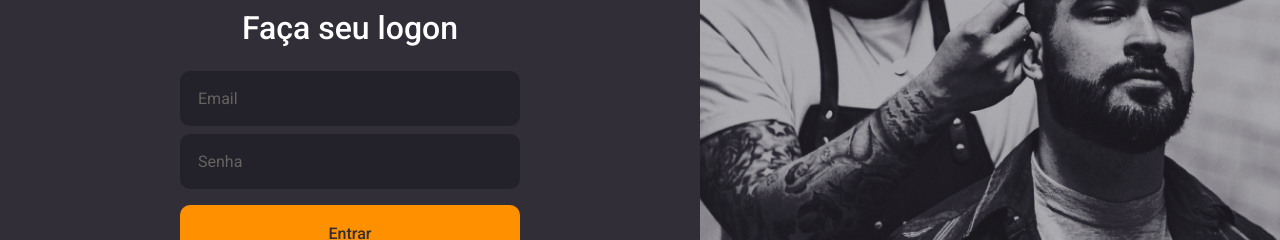
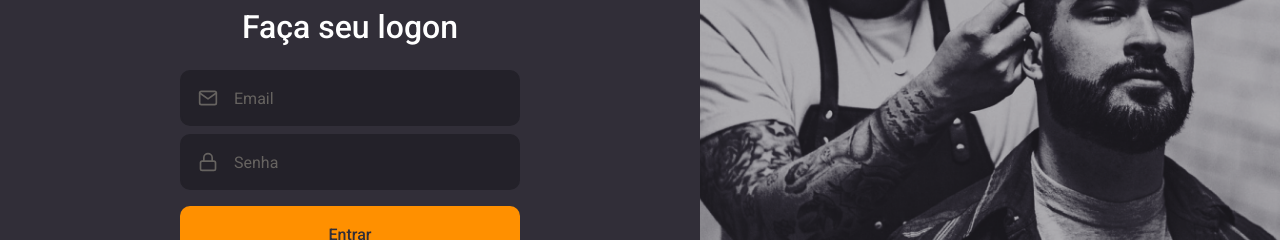
Before and after one commit to lucasribeiro/GoBaber-GoStack, a React (Create React App) app in the folder frontend-web/: page / in a window 1280 px wide. Shown: the part 289-529 px from the top of the page. Built offline with nearby package versions, Linux system fonts and the light colour scheme.

Commit message:
Componentes de botao e input

```diff
--- /dev/null
+++ b/frontend-web/src/components/Button/index.tsx
@@ -0,0 +1,14 @@
+import React, { ButtonHTMLAttributes } from 'react';
+
+import { Container } from './styles';
+
+type ButtonProps = ButtonHTMLAttributes<HTMLButtonElement>;
+
+// eslint-disable-next-line react/prop-types
+const Button: React.FC<ButtonProps> = ({ children, ...rest }) => (
+  <Container type="button" {...rest}>
+    {children}
+  </Container>
+);
+
+export default Button;
--- /dev/null
+++ b/frontend-web/src/components/Button/styles.ts
@@ -0,0 +1,19 @@
+import styled from 'styled-components';
+import { shade } from 'polished';
+
+export const Container = styled.button`
+  background: #ff9000;
+  height: 56px;
+  border-radius: 10px;
+  border: 0;
+  padding: 0 16px;
+  color: #312e38;
+  width: 100%;
+  font-weight: 500;
+  margin-top: 16px;
+  transition: background-color 0.2s;
+
+  &:hover {
+    background: ${shade(0.2, '#ff9000')};
+  }
+`;
--- /dev/null
+++ b/frontend-web/src/components/Input/index.tsx
@@ -0,0 +1,18 @@
+import React, { InputHTMLAttributes } from 'react';
+import { IconBaseProps } from 'react-icons';
+
+import { Container } from './styles';
+
+interface InputProps extends InputHTMLAttributes<HTMLInputElement> {
+  name: string;
+  icon?: React.ComponentType<IconBaseProps>;
+}
+
+const Input: React.FC<InputProps> = ({ icon: Icon, ...rest }) => (
+  <Container>
+    {Icon && <Icon size={20} />}
+    <input {...rest} />
+  </Container>
+);
+
+export default Input;
--- /dev/null
+++ b/frontend-web/src/components/Input/styles.ts
@@ -0,0 +1,32 @@
+import styled from 'styled-components';
+
+export const Container = styled.div`
+  background: #232129;
+  border-radius: 10px;
+  border: 2px solid #232129;
+  padding: 16px;
+  width: 100%;
+  color: #666360;
+
+  display: flex;
+  align-items: center;
+
+  & + div {
+    margin-top: 8px;
+  }
+
+  input {
+    flex: 1;
+    background: transparent;
+    border: 0;
+    color: #f4ede8;
+
+    &::placeholder {
+      color: #666360;
+    }
+  }
+
+  svg {
+    margin-right: 16px;
+  }
+`;
--- a/frontend-web/src/pages/SignIn/index.tsx
+++ b/frontend-web/src/pages/SignIn/index.tsx
@@ -1,7 +1,10 @@
 import React from 'react';
-import { FiLogIn } from 'react-icons/fi';
+import { FiLogIn, FiMail, FiLock } from 'react-icons/fi';
 
 import logoImg from '../../assets/logo.svg';
+
+import Input from '../../components/Input';
+import Button from '../../components/Button';
 
 import { Container, Content, Backgroud } from './styles';
 
@@ -13,10 +16,15 @@
       <form>
         <h1>Faça seu logon</h1>
 
-        <input type="text" placeholder="Email" />
-        <input type="password" placeholder="Senha" />
+        <Input name="email" icon={FiMail} type="text" placeholder="Email" />
+        <Input
+          name="password"
+          icon={FiLock}
+          type="password"
+          placeholder="Senha"
+        />
 
-        <button type="submit">Entrar</button>
+        <Button type="submit">Entrar</Button>
 
         <a href="forgt">Esqueci minha senha</a>
       </form>
--- a/frontend-web/src/pages/SignIn/styles.ts
+++ b/frontend-web/src/pages/SignIn/styles.ts
@@ -28,40 +28,6 @@
 
   h1 {
     margin-bottom: 24px;
-  }
-
-  input {
-    background: #232129;
-    border-radius: 10px;
-    border: 2px solid #232129;
-    padding: 16px;
-    width: 100%;
-    color: #f4ede8;
-
-    &::placeholder {
-      color: #666360;
-    }
-
-    & + input {
-      margin-top: 8px;
-    }
-  }
-
-  button {
-    background: #ff9000;
-    height: 56px;
-    border-radius: 10px;
-    border: 0;
-    padding: 0 16px;
-    color: #312e38;
-    width: 100%;
-    font-weight: 500;
-    margin-top: 16px;
-    transition: background-color 0.2s;
-
-    &:hover {
-      background: ${shade(0.2, '#ff9000')};
-    }
   }
 
   a {
```
Also changed, not shown: frontend-web/.eslintrc.json, 1 other file (tests, documents, lock files or other folders).
